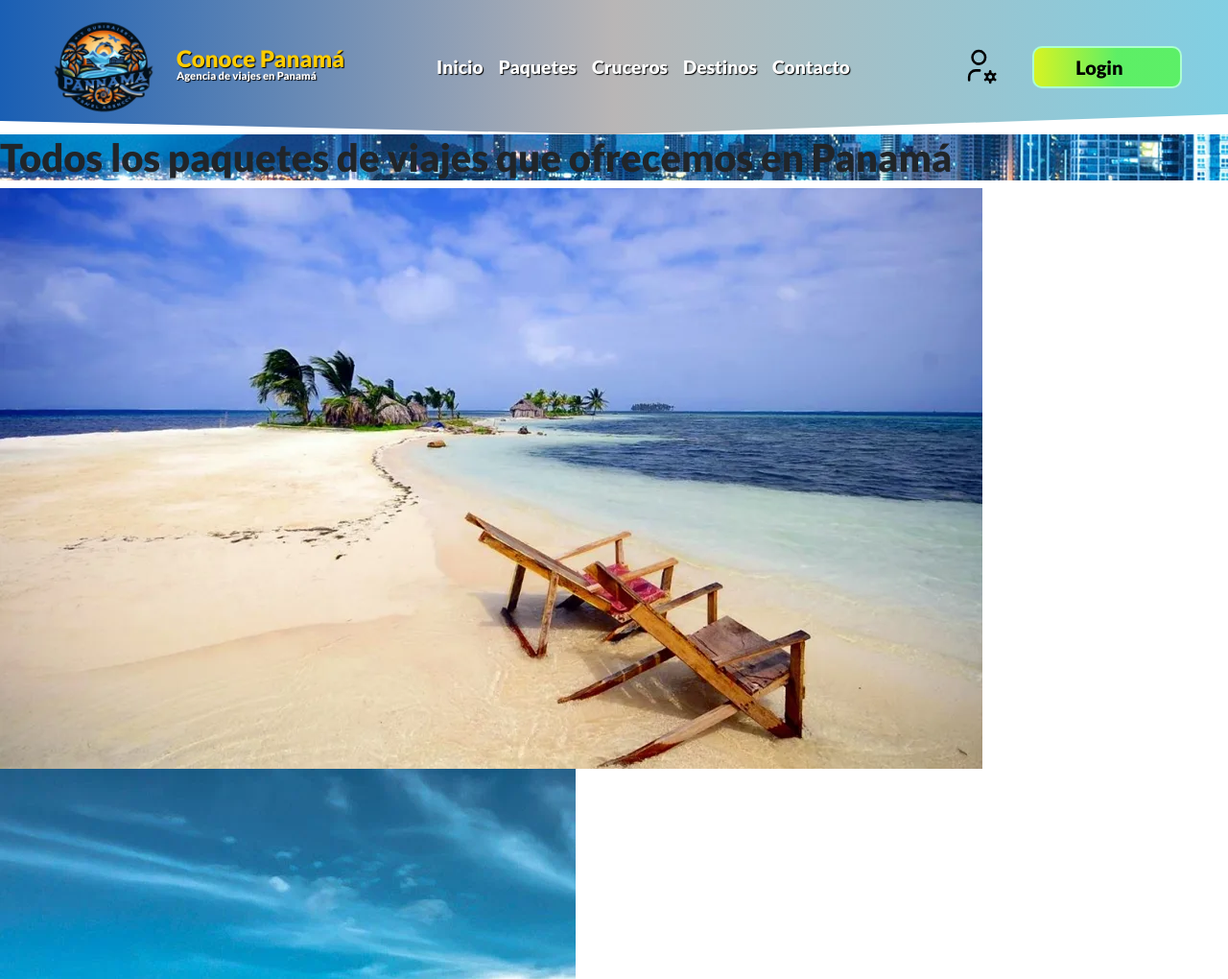
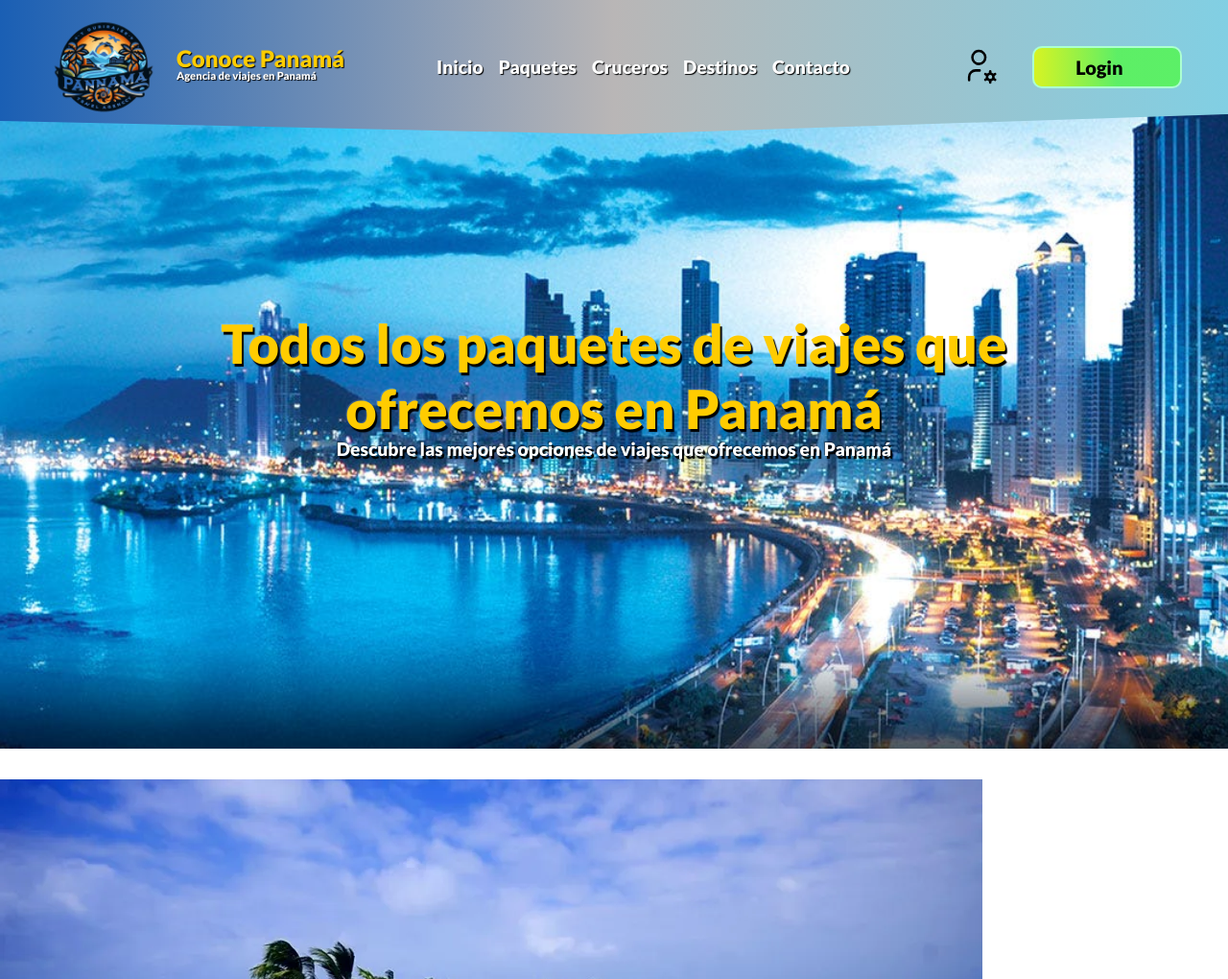
Before and after one commit to David-Josue-Murillo/AgenciaDeViajes_ConocePanama, a PHP site: page /paquetes.php in a window 1280 px wide. Shown: the top 1020 px of the page at 96% size. Run offline with PHP 8.4, Linux system fonts and the light colour scheme.

Commit message:
estilos a la pagina principal de pagina paquetes

```diff
--- a/assets/css/style.css
+++ b/assets/css/style.css
@@ -193,13 +193,17 @@
 
 .section__main__info {
     margin-top: 7rem;
-    width: 100%;
+    width: 80%;
     display: flex;
     flex-direction: column;
     justify-content: center;
     align-items: center;
     text-align: center;
     line-height: 1.0px;
+}
+
+.section__content__info{
+    margin-top: -5rem;
 }
 
 .info__textPrim {
@@ -210,6 +214,7 @@
     text-shadow: 2px 3px 1px #000, -1px -1px 1px rgba(255, 255, 255, 0.2);
     /* Sombra doble para mayor efecto */
 }
+
 
 .info__textSecond {
     font-size: 2.5rem;
--- a/paquetes.php
+++ b/paquetes.php
@@ -3,9 +3,10 @@
 ?>
 
         <main>
-            <section class="section__content__paquetes">
-                <div>
-                    <h1>Todos los paquetes de viajes que ofrecemos en Panamá</h1>
+            <section class="section__content__paquetes section__main">
+                <div class="section__main__info section__content__info">
+                    <h1 class="info__textPrim info__textPrim__content">Todos los paquetes de viajes que ofrecemos en Panamá</h1>
+                    <p class="info__textTerc infox_textSecond">Descubre las mejores opciones de viajes que ofrecemos en Panamá</p>
                 </div>
             </section>
 
```
